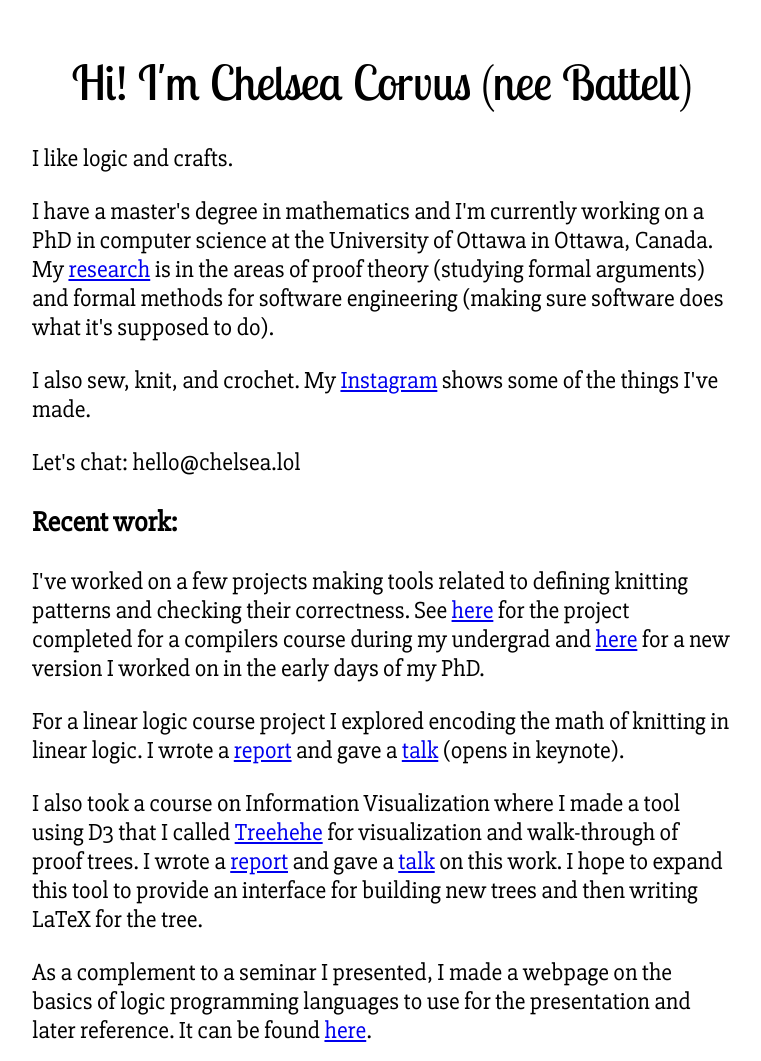
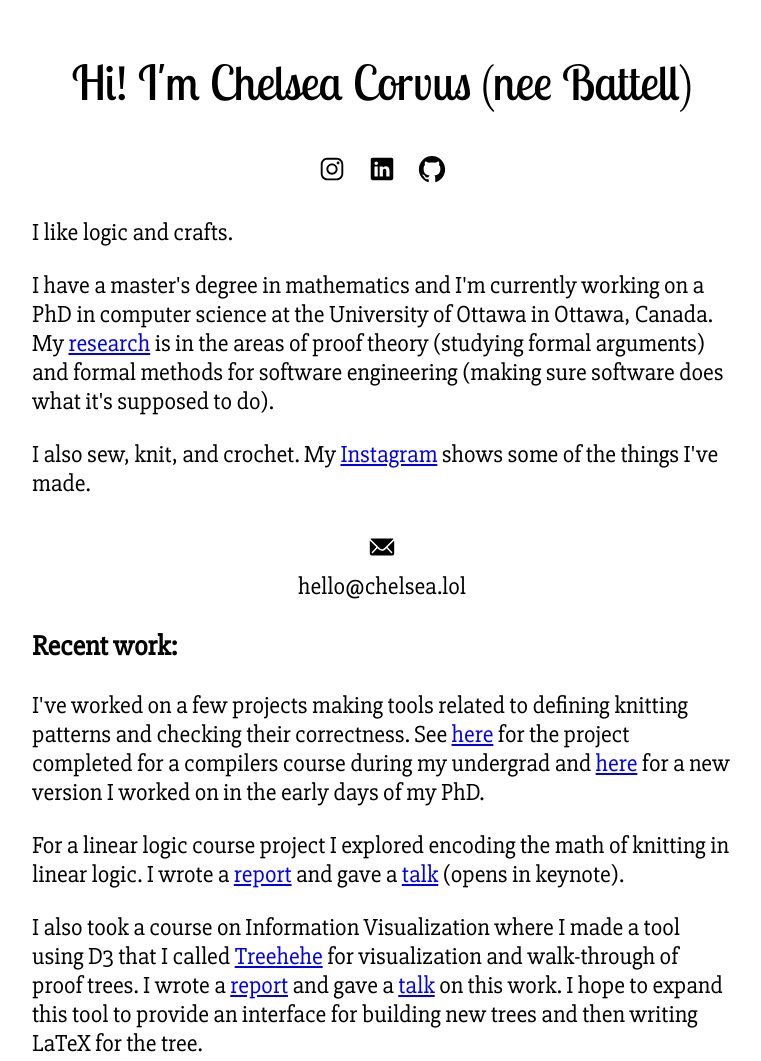
Before and after one commit to seachel/chelsea.lol, a plain HTML site: page index.html in a window 1280 px wide. Shown: the top 1061 px of the page, without its empty margins (258-1019 px from the left). Drawn offline with Linux system fonts and the light colour scheme.

Commit message:
Added social media logos linking to external sites, rather than links in paragraph.

```diff
--- a/index.html
+++ b/index.html
@@ -18,6 +18,14 @@
 <div class="container">
 	<h1 class="head-normal">Hi! I'm Chelsea Corvus (nee Battell)</h1>
 
+	<div class="social">
+		<div class="row-center">
+			<a href="https://www.instagram.com/lady.corvus/"><img src="Resources/Images/logo-instagram.svg" alt="lady.corvus on Instagram"></a>
+			<a href="https://ca.linkedin.com/in/chelseabattell"><img src="Resources/Images/logo-linkedin.svg" alt="Chelsea Battell on Linkedin"></a>
+			<a href="https://github.com/seachel"><img src="Resources/Images/logo-github.svg" alt="seachel on GitHub"></a>
+		</div>
+	</div>
+
 	<p>
 		I like logic and crafts.
 	</p>
@@ -31,7 +39,12 @@
 	</p>
 
 	<p>
-		Let's chat: hello@chelsea.lol
+		<div class="column-center">
+			<div class="social">
+				<img src="Resources/Images/ios-mail.svg" alt="mail logo">
+			</div>
+			<div>hello@chelsea.lol</div>
+		</div>
 	</p>
 
 	<h3>Recent work:</h3>
@@ -52,9 +65,6 @@
 		As a complement to a seminar I presented, I made a webpage on the basics of logic programming languages to use for the presentation and later reference. It can be found <a href="http://www.chelsea.lol/pwhol">here</a>.
 	</p>
 
-	<p>
-		Other places on the internet with information about me and my work include <a href="https://ca.linkedin.com/in/chelseabattell">LinkedIn</a>, <a href="https://www.researchgate.net/profile/Chelsea_Battell">ResearchGate</a>, and <a href="https://github.com/seachel">GitHub</a>.
-	</p>
 </div>
 
 </body>
--- a/style.css
+++ b/style.css
@@ -98,3 +98,21 @@ button#play-main-music
 	border: 0;
 	background: transparent;
 }
+
+.row-center
+{
+	display: flex;
+	justify-content: center;
+}
+
+.column-center
+{
+	display: flex;
+	flex-direction: column;
+	align-items: center;
+}
+
+.social img
+{
+	width: 30px;
+}
```
Also changed, not shown: Resources/Images/ios-mail.svg (added), Resources/Images/logo-github.svg (added), Resources/Images/logo-instagram.svg (added), Resources/Images/logo-linkedin.svg (added), 2 other files.
